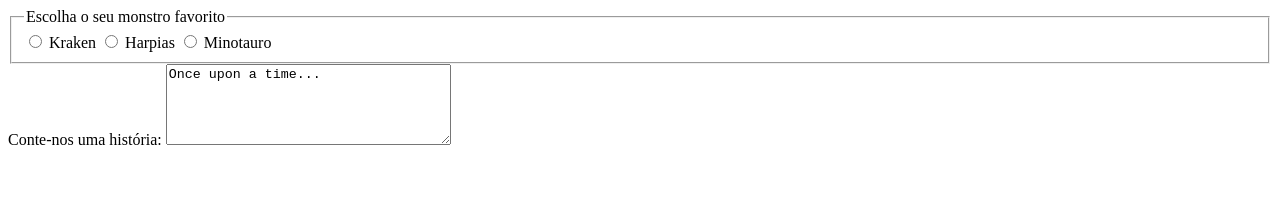
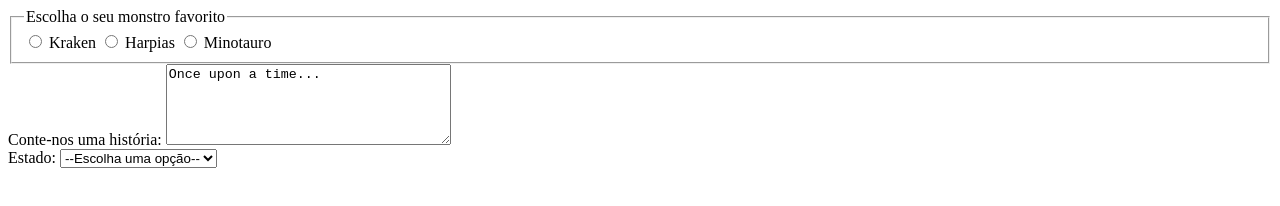
Before and after one commit to JoaoVictorProcopio/Projeto-1, a plain HTML site: page index7.html in a window 1280 px wide. Drawn offline with Linux system fonts and the light colour scheme.

Commit message:
modif em index7.hmtl e add index8.html

```diff
--- a/index7.html
+++ b/index7.html
@@ -4,7 +4,7 @@
     <meta charset="UTF-8">
     <meta http-equiv="X-UA-Compatible" content="IE=edge">
     <meta name="viewport" content="width=device-width, initial-scale=1.0">
-    <title>Document</title>
+    <title>teste de form</title>
 </head>
 <body>
     <header>
@@ -26,12 +26,42 @@
 
             </fieldset>
         </form>
-        <form action="">
 
             <label for="sotry">Conte-nos uma história:</label>
 
             <textarea id="story" cols="33" rows="5">Once upon a time...</textarea>
-
+        <form action="">
+            <label for="selecao_esatos">Estado:</label>
+            <select name="etsados" id="selecao_esatos">
+                <option value="">--Escolha uma opção--</option>
+                <option value="AC">Acre</option>
+                <option value="AL">Alagoas</option>
+                <option value="AP">Amapá</option>
+                <option value="AM">Amazonas</option>
+                <option value="BA">Bahia</option>
+                <option value="CE">Ceará</option>
+                <option value="DF">Distrito Federal</option>
+                <option value="ES">Espirito Santos</option>
+                <option value="GO">Goiás</option>
+                <option value="MA">Maranhão</option>
+                <option value="MT">Mato Grosso</option>
+                <option value="MS">Mato Grosso do Sul</option>
+                <option value="MG">Minas Gerais</option>
+                <option value="PA">Pará</option>
+                <option value="PB">Paraíba</option>
+                <option value="PR">Paraná</option>
+                <option value="PE">Pernambuco</option>
+                <option value="PI">Piauí</option>
+                <option value="RJ">Rio de Janeiro</option>
+                <option value="RN">rio Grande do Norte</option>
+                <option value="RS">Rio Grande do Sul</option>
+                <option value="RO">Rondânia</option>
+                <option value="RR">Roraima</option>
+                <option value="SC">Santa Catarina</option>
+                <option value="SP">São Paulo</option>
+                <option value="SE">Sergipe</option>
+                <option value="TO">Tocantins</option>
+            </select>
         </form>
     </main>
     <footer>
```
Also changed, not shown: index8.html (added, +118 -0 lines).
